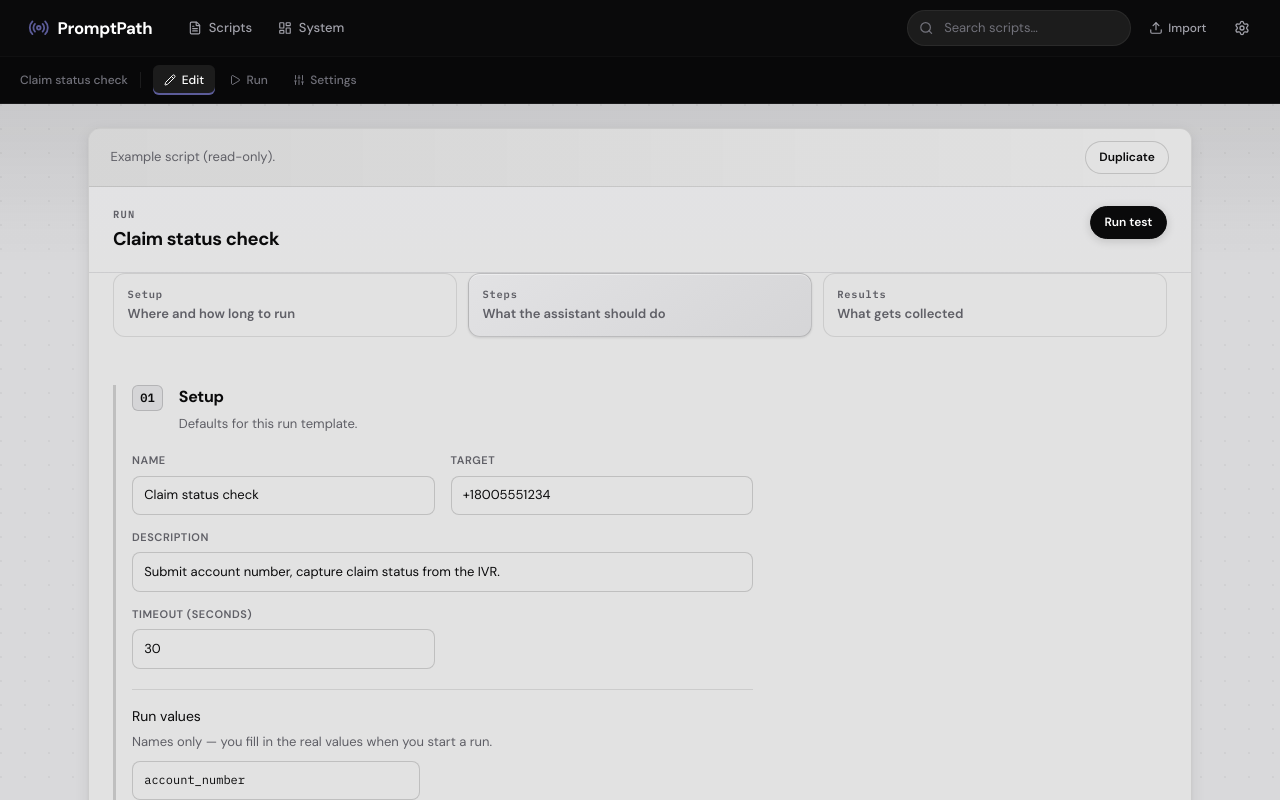
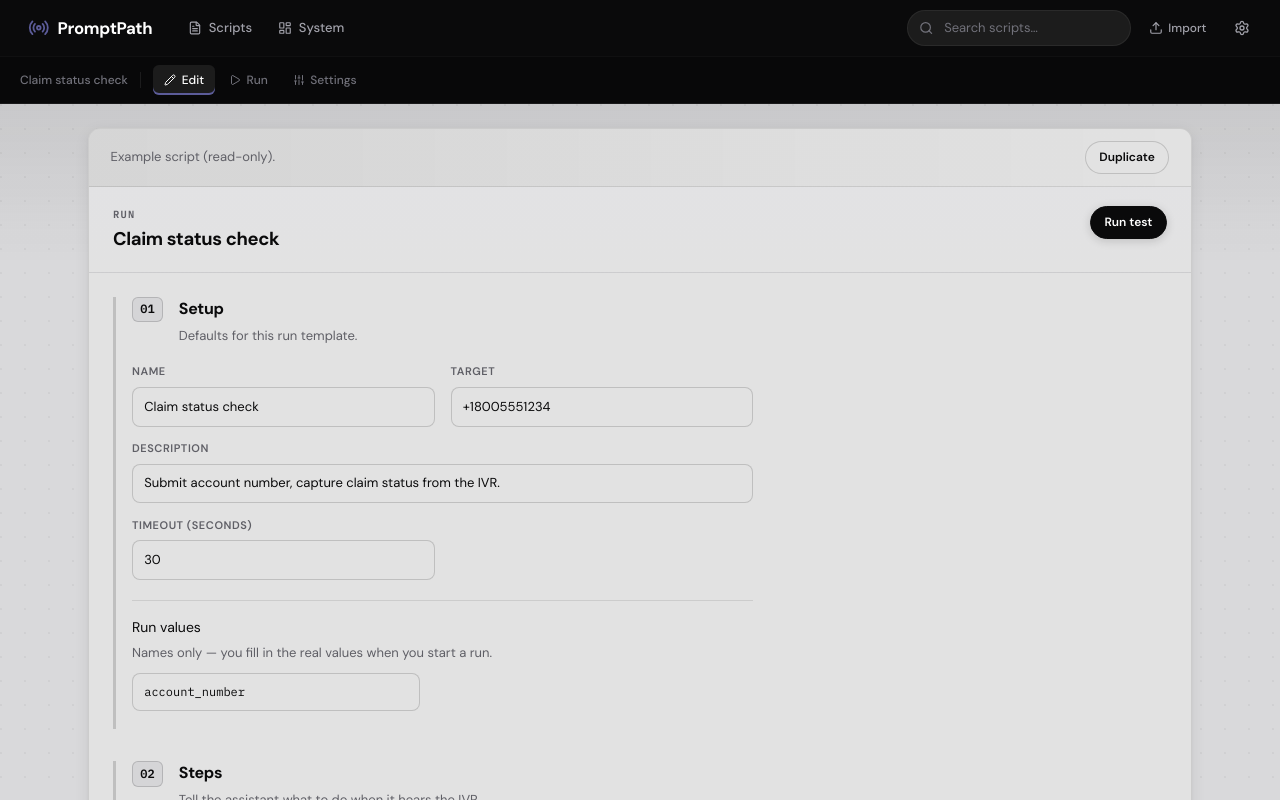
Before and after one commit to CMRNCHN/Pathline, a React (Vite) app in the folder client/: page / in a window 1280 px wide. Both pictures are taken after a click on the button 352 px from the left and 495 px from the top of the page. Built offline with nearby package versions, Linux system fonts and the light colour scheme; no server answers.

Commit message:
fix(client): remove Setup/Steps/Results summary strip from script editor
Co-authored-by: Cameron Cohen <CMRNCHN@users.noreply.github.com>

```diff
--- a/client/src/pages/edit/EditForm.tsx
+++ b/client/src/pages/edit/EditForm.tsx
@@ -84,21 +84,6 @@ export function EditForm({
           </button>
         )}
       </header>
-
-      <div className="editor-model-strip" aria-label="Run structure">
-        <div className="editor-model-card">
-          <span className="editor-model-index">Setup</span>
-          <strong>Where and how long to run</strong>
-        </div>
-        <div className="editor-model-card editor-model-card-accent">
-          <span className="editor-model-index">Steps</span>
-          <strong>What the assistant should do</strong>
-        </div>
-        <div className="editor-model-card">
-          <span className="editor-model-index">Results</span>
-          <strong>What gets collected</strong>
-        </div>
-      </div>
 
       <div className="editor-body">
         <SectionBlock index="01" title="Setup" description="Defaults for this run template.">
--- a/client/src/styles.css
+++ b/client/src/styles.css
@@ -1704,46 +1704,6 @@ button {
   margin-top: 0.85rem;
 }
 
-.editor-model-strip {
-  display: grid;
-  grid-template-columns: repeat(3, 1fr);
-  gap: 0.65rem;
-  margin: 0 1.5rem 1.25rem;
-  padding: 0 0 0.25rem;
-}
-
-.editor-model-card {
-  display: flex;
-  flex-direction: column;
-  gap: 0.15rem;
-  padding: 0.75rem 0.85rem;
-  border: 1px solid var(--border);
-  border-radius: var(--radius);
-  background: var(--card);
-  font-size: 0.75rem;
-  color: var(--muted);
-}
-
-.editor-model-card strong {
-  color: var(--text);
-  font-size: 0.8125rem;
-  font-weight: 600;
-}
-
-.editor-model-card-accent {
-  border-color: var(--border-strong);
-  background: linear-gradient(145deg, var(--card-raised) 0%, var(--card-muted) 100%);
-  box-shadow: inset 0 1px 0 #ffffff60, var(--shadow-sm);
-}
-
-.editor-model-index {
-  font-family: var(--mono);
-  font-size: 0.65rem;
-  font-weight: 700;
-  letter-spacing: 0.08em;
-  color: var(--muted);
-}
-
 .run-outputs-preview {
   margin-bottom: 1.25rem;
   padding: 1rem 1.1rem;
@@ -1801,13 +1761,6 @@ button {
   background: var(--card);
   font-size: 0.75rem;
   color: var(--text);
-}
-
-@media (max-width: 900px) {
-  .editor-model-strip {
-    grid-template-columns: 1fr;
-    margin-inline: 1rem;
-  }
 }
 
 /* ── Intent-based rule builder ── */
```
